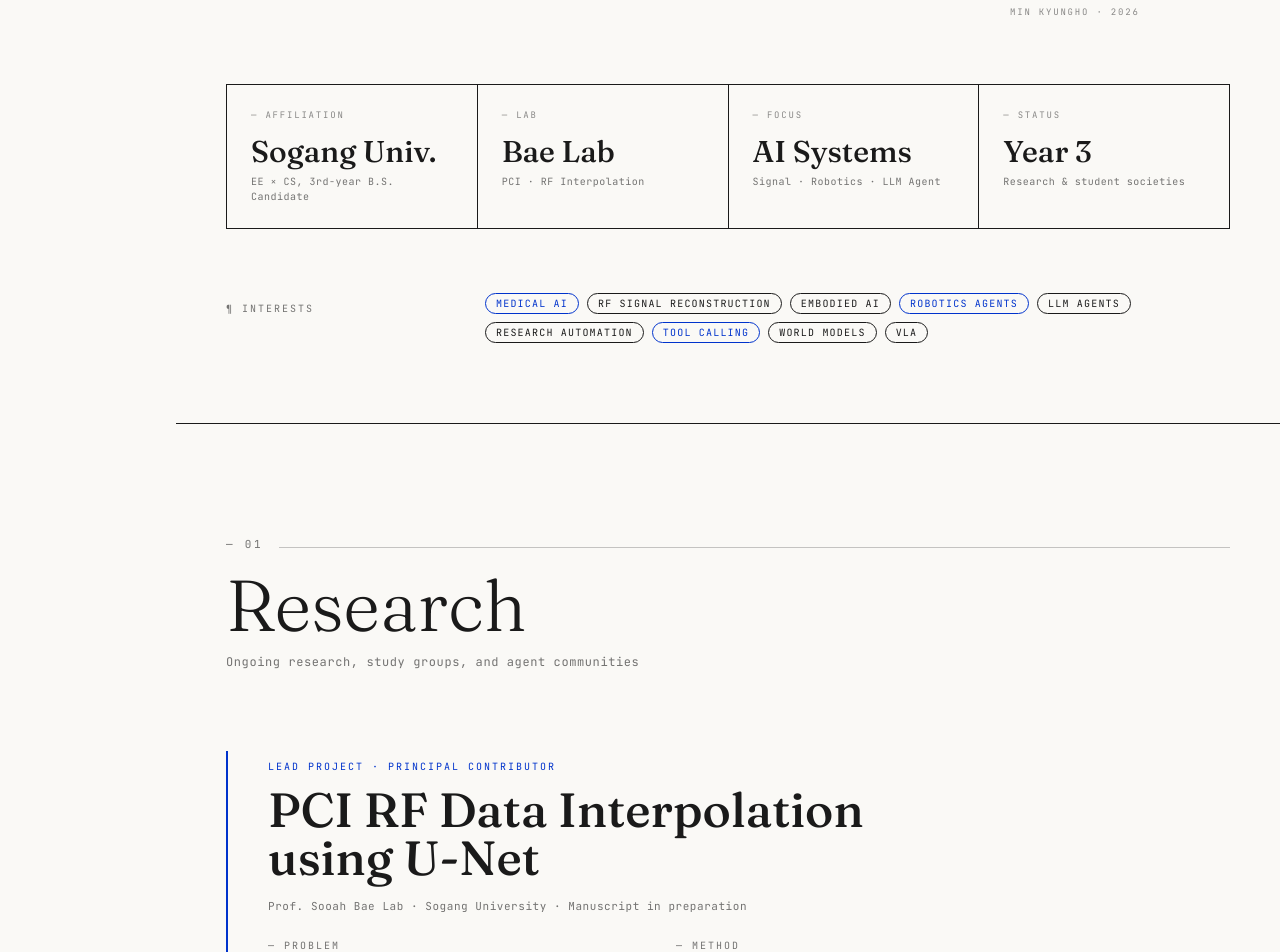
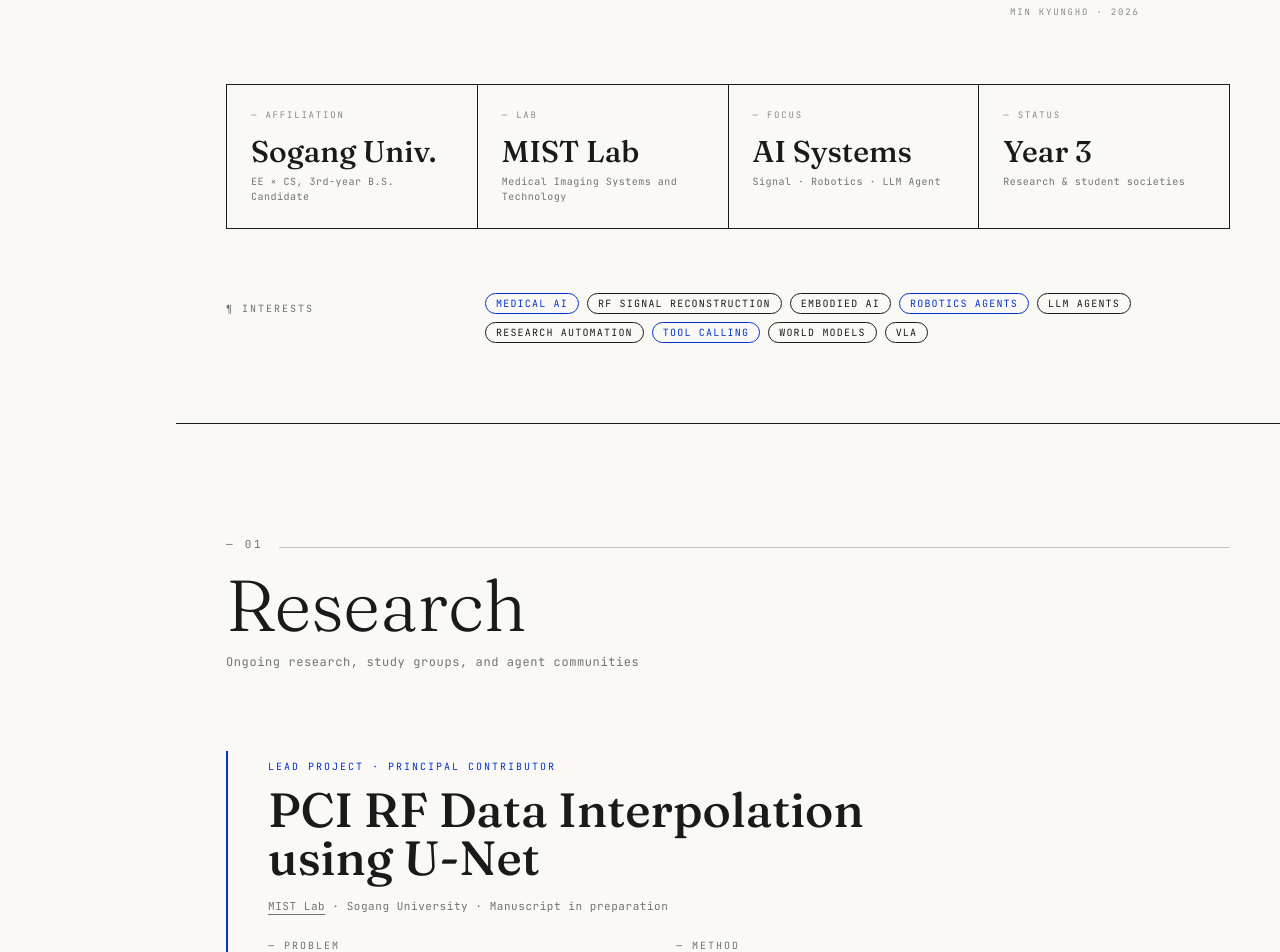
Before and after one commit to hub2vu/Portfolio, a React (Vite) app: page / in a window 1280 px wide. Shown: the part 940-1892 px from the top of the page. Built offline with nearby package versions, Linux system fonts and the light colour scheme.

Commit message:
Fix portrait color and lab attribution

```diff
--- a/portfolio.jsx
+++ b/portfolio.jsx
@@ -5,6 +5,7 @@ export default function Portfolio() {
   const [time, setTime] = useState("");
   const sectionRefs = useRef({});
   const profileImage = `${import.meta.env.BASE_URL}profile.png`;
+  const mistLabUrl = "https://mist.sogang.ac.kr/";
 
   useEffect(() => {
     const update = () => {
@@ -54,7 +55,8 @@ export default function Portfolio() {
       status: "Manuscript in preparation",
       title: "PCI RF Data Interpolation using U-Net",
       subtitle: "Sparse Channel Reconstruction for Passive Cavitation Imaging",
-      lab: "Prof. Sooah Bae Lab, Sogang University",
+      lab: "MIST Lab, Sogang University",
+      labHref: mistLabUrl,
       desc:
         "Passive Cavitation Imaging (PCI)을 위한 RF 채널 보간 연구. 64-channel sparse RF observation으로부터 128-channel full RF data를 복원하고, beamforming 이후 영상 품질을 PSNR · SSIM · MSE · contrast · resolution 기준으로 평가한다.",
       role: "Data preprocessing · U-Net implementation · experiment pipeline · beamformed image evaluation · manuscript drafting",
@@ -345,7 +347,7 @@ export default function Portfolio() {
                     <img
                       src={profileImage}
                       alt="Min Kyungho portrait"
-                      className="aspect-[4/5] w-full object-cover object-center grayscale"
+                      className="aspect-[4/5] w-full object-cover object-center"
                     />
                   </div>
                   <figcaption className="mono text-[9px] tracking-[0.2em] opacity-50 mt-2">
@@ -358,13 +360,21 @@ export default function Portfolio() {
               <div className="grid grid-cols-2 md:grid-cols-4 gap-px bg-[#1a1a1a] border hairline fade-up d5">
                 {[
                   { k: "Affiliation", v: "Sogang Univ.", sub: "EE × CS, 3rd-year B.S. Candidate" },
-                  { k: "Lab", v: "Bae Lab", sub: "PCI · RF Interpolation" },
+                  { k: "Lab", v: "MIST Lab", sub: "Medical Imaging Systems and Technology", href: mistLabUrl },
                   { k: "Focus", v: "AI Systems", sub: "Signal · Robotics · LLM Agent" },
                   { k: "Status", v: "Year 3", sub: "Research & student societies" },
                 ].map((f, i) => (
                   <div key={i} className="bg-[#FAF9F6] p-5 md:p-6">
                     <div className="mono text-[9px] tracking-[0.2em] opacity-50 mb-3">— {f.k.toUpperCase()}</div>
-                    <div className="display text-2xl md:text-3xl font-medium leading-tight mb-1">{f.v}</div>
+                    <div className="display text-2xl md:text-3xl font-medium leading-tight mb-1">
+                      {f.href ? (
+                        <a href={f.href} target="_blank" rel="noreferrer" className="hover:text-[#0033cc]">
+                          {f.v}
+                        </a>
+                      ) : (
+                        f.v
+                      )}
+                    </div>
                     <div className="mono text-[10px] tracking-wider opacity-60">{f.sub}</div>
                   </div>
                 ))}
@@ -411,7 +421,10 @@ export default function Portfolio() {
                       PCI RF Data Interpolation<br />using U-Net
                     </h3>
                     <p className="mono text-[11px] tracking-wider opacity-60 mb-6">
-                      Prof. Sooah Bae Lab · Sogang University · Manuscript in preparation
+                      <a href={mistLabUrl} target="_blank" rel="noreferrer" className="underline underline-offset-4 hover:text-[#0033cc]">
+                        MIST Lab
+                      </a>{" "}
+                      · Sogang University · Manuscript in preparation
                     </p>
 
                     <div className="grid grid-cols-1 md:grid-cols-2 gap-x-12 gap-y-6 max-w-3xl">
@@ -599,7 +612,16 @@ export default function Portfolio() {
                         <p className="display text-lg md:text-xl italic font-light opacity-70 mb-2">
                           {p.subtitle}
                         </p>
-                        <p className="mono text-[10px] tracking-[0.15em] opacity-50 mb-5">— {p.lab}</p>
+                        <p className="mono text-[10px] tracking-[0.15em] opacity-50 mb-5">
+                          —{" "}
+                          {p.labHref ? (
+                            <a href={p.labHref} target="_blank" rel="noreferrer" className="underline underline-offset-4 hover:text-[#0033cc]">
+                              {p.lab}
+                            </a>
+                          ) : (
+                            p.lab
+                          )}
+                        </p>
 
                         <p className="text-[15px] leading-relaxed mb-5 max-w-3xl">{p.desc}</p>
 
@@ -660,7 +682,7 @@ export default function Portfolio() {
                 {[
                   {
                     h: "Undergraduate Researcher",
-                    s: "Bae Lab · Sogang Univ.",
+                    s: "MIST Lab · Sogang Univ.",
                     body: "PCI RF interpolation, sparse channel reconstruction, experiment pipeline, manuscript drafting.",
                     when: "2025 — Present",
                   },
@@ -734,7 +756,14 @@ export default function Portfolio() {
                 <CVRow label="Research">
                   <CVEntry
                     head="Undergraduate Researcher"
-                    sub="Prof. Sooah Bae Lab · Sogang University"
+                    sub={
+                      <>
+                        <a href={mistLabUrl} target="_blank" rel="noreferrer" className="underline underline-offset-4 hover:text-[#0033cc]">
+                          MIST Lab
+                        </a>{" "}
+                        · Sogang University
+                      </>
+                    }
                     when="2025 — Present"
                     body="PCI RF data interpolation using U-Net · Sparse-to-full RF channel reconstruction · Beamformed image evaluation · Experiment pipeline · Manuscript in preparation."
                   />
```
